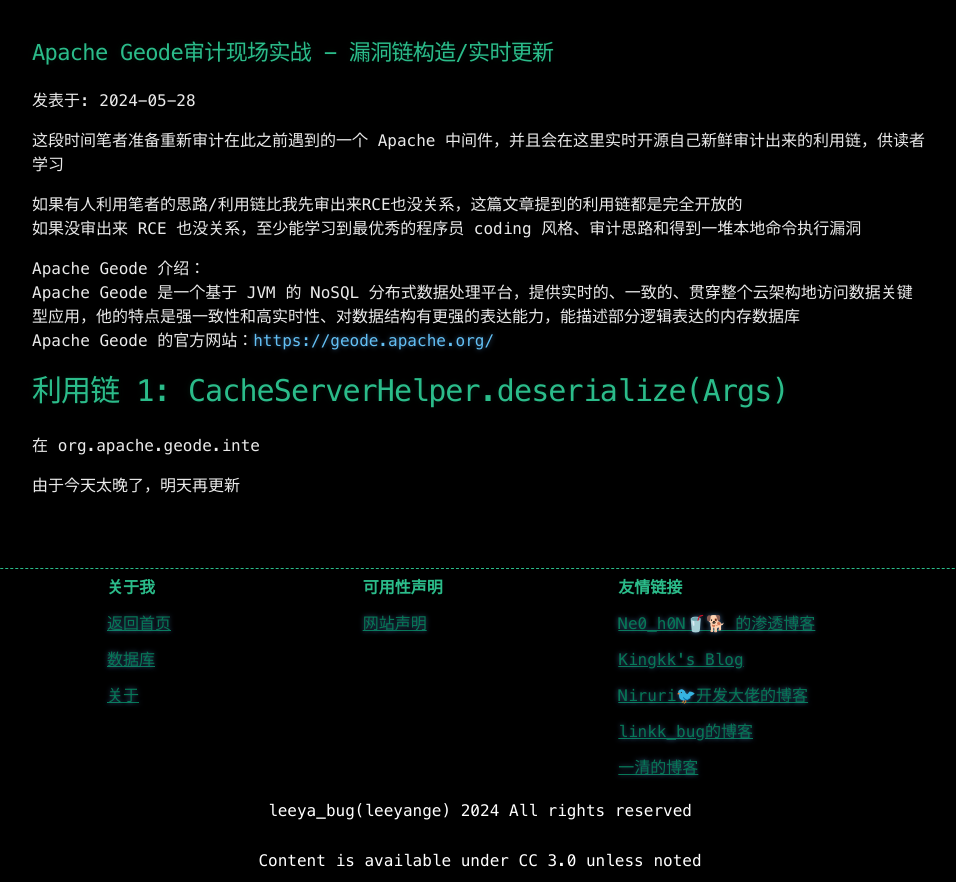
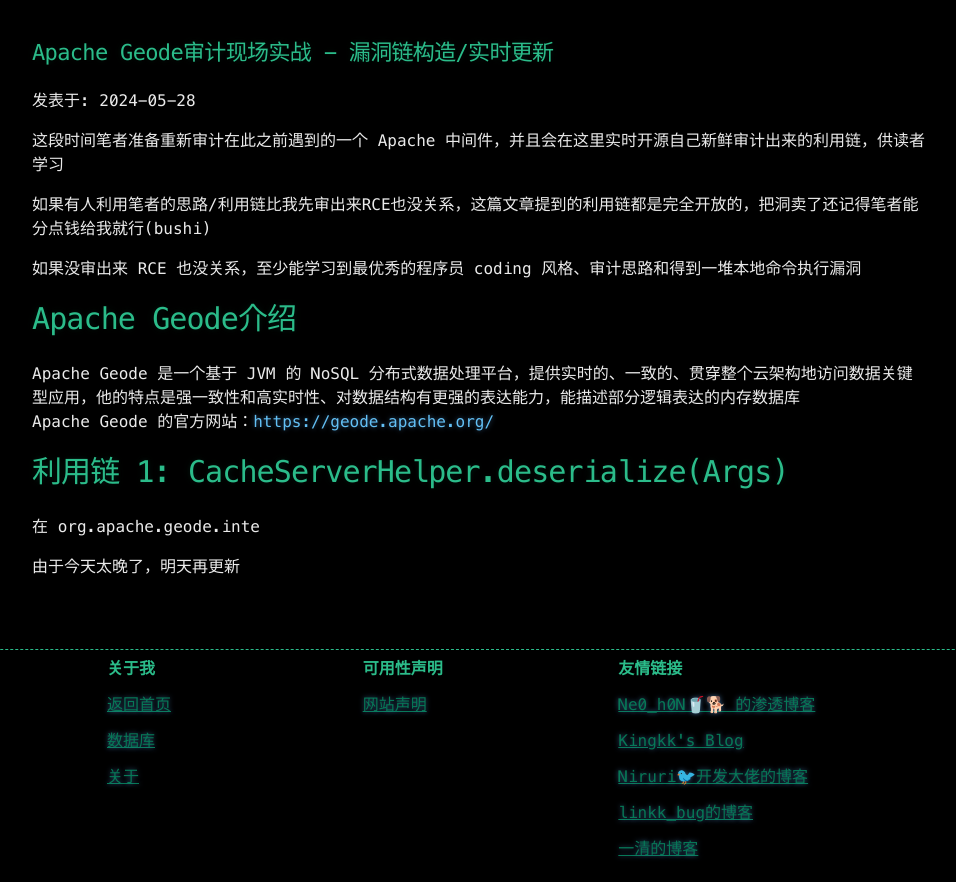
Before and after one commit to Leeyangee/leeyangee.github.io, a Jekyll site: the page built from _posts/2024-05-28-Apache Geode审计实战.md, in a window 1280 px wide, cut to the strip 465-1347 px from the top of the page. Shown: the whole strip, without its empty margins (160-1116 px from the left). Built offline with Jekyll 4.4.1, drawn with Linux system fonts in a browser that asks for light colours; some web fonts are replaced.

Commit message:
Update 2024-05-28-Apache Geode审计实战.md

```diff
--- a/_posts/2024-05-28-Apache Geode审计实战.md
+++ b/_posts/2024-05-28-Apache Geode审计实战.md
@@ -5,10 +5,12 @@
 
 这段时间笔者准备重新审计在此之前遇到的一个 Apache 中间件，并且会在这里实时开源自己新鲜审计出来的利用链，供读者学习
 
-如果有人利用笔者的思路/利用链比我先审出来RCE也没关系，这篇文章提到的利用链都是完全开放的
+如果有人利用笔者的思路/利用链比我先审出来RCE也没关系，这篇文章提到的利用链都是完全开放的，把洞卖了还记得笔者能分点钱给我就行(bushi)
+
 如果没审出来 RCE 也没关系，至少能学习到最优秀的程序员 coding 风格、审计思路和得到一堆本地命令执行漏洞
 
-Apache Geode 介绍：
+# [](#header-31)Apache Geode介绍
+
 Apache Geode 是一个基于 JVM 的 NoSQL 分布式数据处理平台，提供实时的、一致的、贯穿整个云架构地访问数据关键型应用，他的特点是强一致性和高实时性、对数据结构有更强的表达能力，能描述部分逻辑表达的内存数据库
 Apache Geode 的官方网站：[https://geode.apache.org/](https://geode.apache.org/)
 
```
